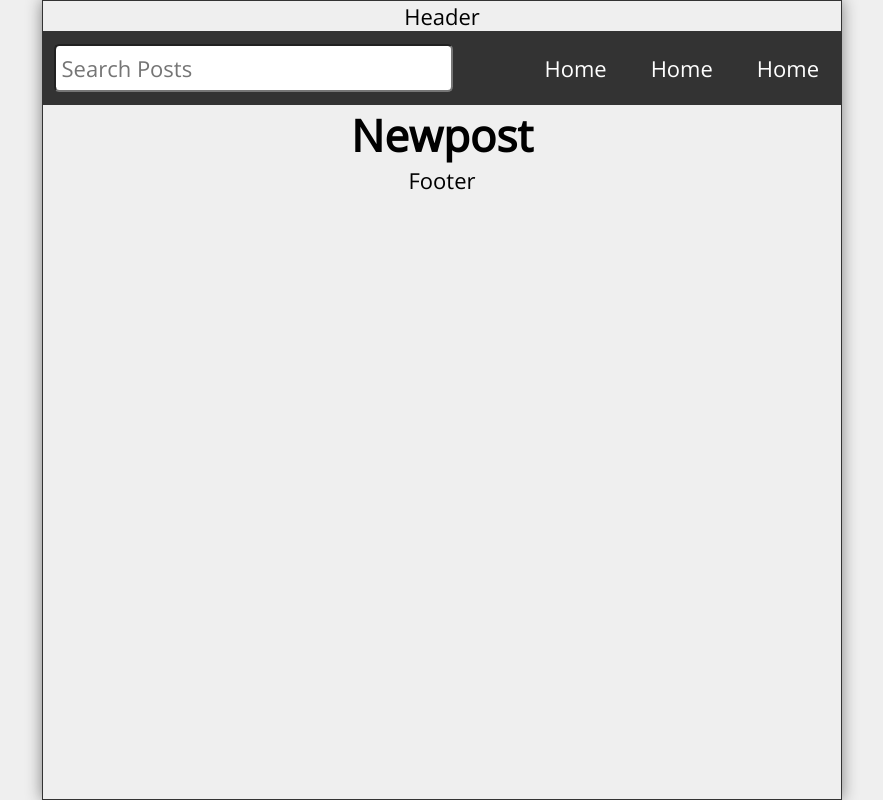
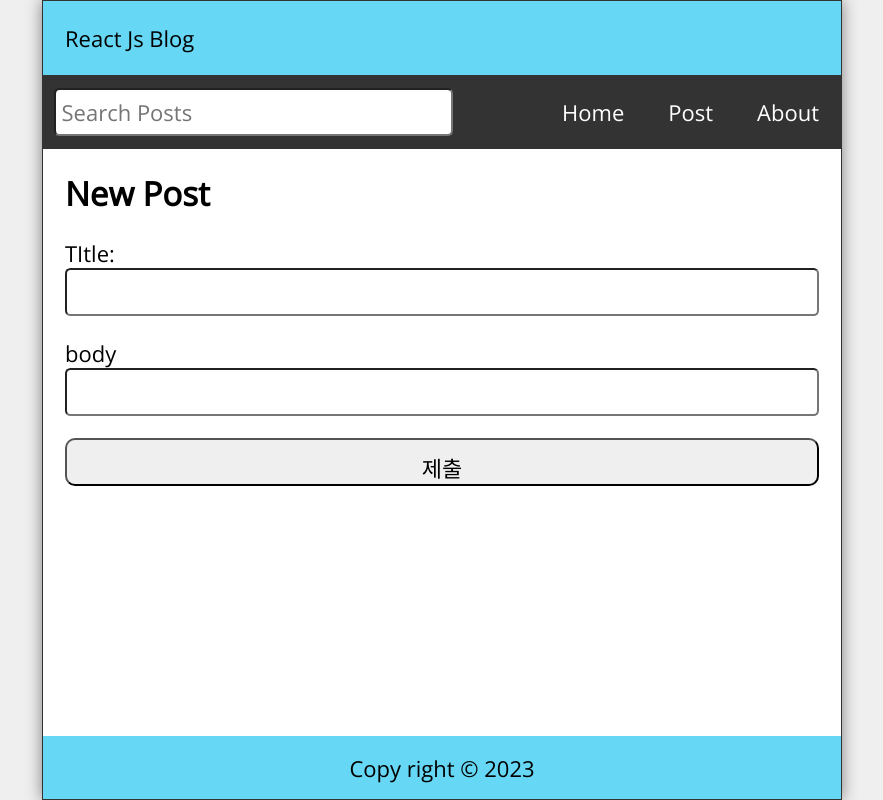
Before and after one commit to gksrjf1995/ReactTUtorial, a React (Create React App) app: page /newpost in a window 1280 px wide. Shown: the whole page, without its empty margins (198-1081 px from the left). Built offline with nearby package versions, Linux system fonts and the light colour scheme.

Commit message:
use react-router-dom

```diff
--- a/data/db.json
+++ b/data/db.json
@@ -1,19 +1,30 @@
+
+
 {
   "items": [
     {
       "id": 1,
-      "checked": false,
-      "item": "123"
+      "title": "My First Post",
+      "datetime": "July 01, 2021 11:17:36 AM",
+      "body": "Lorem ipsum dolor sit amet consectetur adipisicing elit. Quis consequatur expedita, assumenda similique non optio! Modi nesciunt excepturi corrupti atque blanditiis quo nobis, non optio quae possimus illum exercitationem ipsa!"
     },
     {
       "id": 2,
-      "checked": false,
-      "item": "123"
+      "title": "My 2nd Post",
+      "datetime": "July 01, 2021 11:17:36 AM",
+      "body": "Lorem ipsum dolor sit amet consectetur adipisicing elit. Quis consequatur expedita, assumenda similique non optio! Modi nesciunt excepturi corrupti atque blanditiis quo nobis, non optio quae possimus illum exercitationem ipsa!"
     },
     {
       "id": 3,
-      "checked": false,
-      "item": "123"
+      "title": "My 3rd Post",
+      "datetime": "July 01, 2021 11:17:36 AM",
+      "body": "Lorem ipsum dolor sit amet consectetur adipisicing elit. Quis consequatur expedita, assumenda similique non optio! Modi nesciunt excepturi corrupti atque blanditiis quo nobis, non optio quae possimus illum exercitationem ipsa!"
+    },
+    {
+      "id": 4,
+      "title": "My Fourth Post",
+      "datetime": "July 01, 2021 11:17:36 AM",
+      "body": "Lorem ipsum dolor sit amet consectetur adipisicing elit. Quis consequatur expedita, assumenda similique non optio! Modi nesciunt excepturi corrupti atque blanditiis quo nobis, non optio quae possimus illum exercitationem ipsa!"
     }
   ]
 }
--- a/package.json
+++ b/package.json
@@ -7,6 +7,8 @@
     "@testing-library/react": "^13.4.0",
     "@testing-library/user-event": "^13.5.0",
     "axios": "^1.3.4",
+    "data-fns": "^0.1.8",
+    "date-fns": "^2.29.3",
     "json-server": "^0.17.2",
     "react": "^18.2.0",
     "react-dom": "^18.2.0",
--- a/src/App.js
+++ b/src/App.js
@@ -6,50 +6,66 @@ import About from "./About";
 import Missing from "./Missing";
 import Postpage from "./Postpage";
 import Home from "./Home"
-import { Route, Routes } from "react-router-dom"
-import { useState } from "react";
-
+import { Route, Routes , useNavigate } from "react-router-dom"
+import { useEffect, useState } from "react";
+import { compareAsc, format } from 'date-fns'
+import api from "./api/posts";
 
 function App() {
 
+  const history = useNavigate();
   const [search , setSearch] = useState('');
   const [searchResults , setSearchResults] = useState([]);
-  const [post , setPost] = useState([
-    {
-      id: 1,
-      title: "My First Post",
-      datetime: "July 01, 2021 11:17:36 AM",
-      body: "Lorem ipsum dolor sit amet consectetur adipisicing elit. Quis consequatur expedita, assumenda similique non optio! Modi nesciunt excepturi corrupti atque blanditiis quo nobis, non optio quae possimus illum exercitationem ipsa!"
-    },
-    {
-      id: 2,
-      title: "My 2nd Post",
-      datetime: "July 01, 2021 11:17:36 AM",
-      body: "Lorem ipsum dolor sit amet consectetur adipisicing elit. Quis consequatur expedita, assumenda similique non optio! Modi nesciunt excepturi corrupti atque blanditiis quo nobis, non optio quae possimus illum exercitationem ipsa!"
-    },
-    {
-      id: 3,
-      title: "My 3rd Post",
-      datetime: "July 01, 2021 11:17:36 AM",
-      body: "Lorem ipsum dolor sit amet consectetur adipisicing elit. Quis consequatur expedita, assumenda similique non optio! Modi nesciunt excepturi corrupti atque blanditiis quo nobis, non optio quae possimus illum exercitationem ipsa!"
-    },
-    {
-      id: 4,
-      title: "My Fourth Post",
-      datetime: "July 01, 2021 11:17:36 AM",
-      body: "Lorem ipsum dolor sit amet consectetur adipisicing elit. Quis consequatur expedita, assumenda similique non optio! Modi nesciunt excepturi corrupti atque blanditiis quo nobis, non optio quae possimus illum exercitationem ipsa!"
-    }
-  ])
+  const [postTitle , setpostTitle] = useState();
+  const [postBody , setpostBody] = useState();
+
+
+
+
+
+  const [post , setPost] = useState([]);
+
+  const handleDelete = (id) => {
+    const postList = post.filter((item)=>{return item.id !== id});
+    setPost(postList);
+    history("/");
+  }
+
+  const handlesubmit = (e) => {
+    e.preventDefault();
+
+    const id = post.length ? post[post.length - 1].id + 1 : 1
+    const datetime = format(new Date(), "MMMM dd , yyyy pp");
+    // const newpost = {id , datetime , title : postTitle , body : postBody}
+    const allPost = [...post , {id , datetime , title : postTitle , body : postBody}]
+    console.log("das")
+    setPost(allPost);
+    setpostTitle("");
+    setpostBody("");
+    history("/");
+  }
+
+
+
+
+  useEffect(()=>{
+    const result = (post.filter((item)=>{
+      return item.body.toLowerCase().includes((search.toLowerCase())) ||
+      item.title.toLowerCase().includes((search.toLowerCase()))
+    }));
+    setSearchResults(result);
+    console.log("dsa")
+  },[search,post])
 
   return (
     <div className="App">
       <Header title={"React Js Blog"}/>
       <Nav search={search} setSearch={setSearch}/>
      <Routes>
-      <Route path="/" element={<Home post={post}/>}/>
+      <Route path="/" element={<Home post={searchResults}/>}/>
       <Route path="/about" element={<About/>}/>
-      <Route path="/newpost" element={<Newpost/>}/>
-      <Route path="/post/:id" element={<Postpage post={post}/>}/>
+      <Route path="/newpost" element={<Newpost handlesubmit={handlesubmit} setpostTitle={setpostTitle} setpostBody={setpostBody} postTitle={postTitle} postBody={postBody}/>}/>
+      <Route path="/post/:id" element={<Postpage post={post} handleDelete={handleDelete}/>}/>
       <Route path="*" element={<Missing/>}/>
      </Routes>
      <Footer/>
--- a/src/Footer.js
+++ b/src/Footer.js
@@ -1,8 +1,11 @@
 import React from 'react'
 
 const Footer = () => {
+  const today = new Date();
   return (
-    <div>Footer</div>
+    <footer className='Footer'>
+     <p>Copy right &copy; {today.getFullYear()}</p>
+    </footer>
   )
 }
 
--- a/src/Header.js
+++ b/src/Header.js
@@ -1,8 +1,8 @@
 import React from 'react'
 
-const Header = () => {
+const Header = ({title}) => {
   return (
-    <div>Header</div>
+    <div className='Header'>{title}</div>
   )
 }
 
--- a/src/Home.js
+++ b/src/Home.js
@@ -1,7 +1,7 @@
 import React from 'react'
 import Feed from './Feed'
 
-const Home = ({post}) => {
+const Home = ({post }) => {
   return (
     <main>
       {post.length ? <Feed post={post}/> : <p style={{marginTop : "2rem"}}>No posts to display</p>}
--- a/src/Missing.js
+++ b/src/Missing.js
@@ -1,8 +1,12 @@
 import React from 'react'
+import { Link } from 'react-router-dom'
 
 const Missing = () => {
   return (
-    <div>Missing</div>
+    <div className='Missing'>
+      <h2>Page not Found</h2>
+      <p><Link to="/">Plz go back Home</Link></p>
+    </div>
   )
 }
 
--- a/src/Nav.js
+++ b/src/Nav.js
@@ -10,8 +10,8 @@ const Nav = ({search , setSearch}) => {
       </form>
       <ul>
         <li><Link to="/">Home</Link></li>
-        <li><Link to="/about">Home</Link></li>
-        <li><Link to="/post">Home</Link></li>
+        <li><Link to="/newpost">Post</Link></li>
+        <li><Link to="/about">About</Link></li>
       </ul>
     </nav>
   )
--- a/src/Newpost.js
+++ b/src/Newpost.js
@@ -1,9 +1,24 @@
 import React from 'react'
 
-const Newpost = () => {
+const Newpost = ({ setpostTitle,
+  setpostBody,
+  postTitle,
+  postBody,
+  handlesubmit,
+ }) => {
+
+
   return (
-    <main>
-        <h1>Newpost</h1>
+    <main className='NewPost'>
+       <h2>New Post</h2>
+        <form className='newPostForm' onSubmit={handlesubmit}>
+          <label htmlFor='title' >TItle:</label>
+          <input id="title"type={"text"} onChange={e=>setpostTitle(e.target.value)} value={postTitle}/>
+          <label htmlFor='body' >body</label>
+          <input id="body"type={"text"} onChange={e=>setpostBody(e.target.value)} value={postBody}/>
+          <button type={"submit"} value="제출">제출</button>
+        </form>
+
     </main>
   )
 }
--- a/src/Post.jsx
+++ b/src/Post.jsx
@@ -9,8 +9,7 @@ const Post = ({post}) => {
             <p className='postDate'>{post.datetime}</p>
         </Link>
         <p className='postBody'>
-            {/* {post.body <= 25 ? post.body : `${post.body.slice(0,25)}...` }  */}
-            {post.body}
+            {post.body <= 25 ? post.body : `${post.body.slice(0,25)}...` }
         </p>
     </article>
   )
--- a/src/Postpage.js
+++ b/src/Postpage.js
@@ -14,7 +14,7 @@ const Postpage = ({ post , handleDelete}) => {
           <p className='postDate'>{data?.datatime || "없음"}</p>
           <p className='postBody'>{data?.body || "없음"}</p>
           {data === undefined ? <p><Link to="/">Back to Home</Link></p> : ""}
-          <button onClick={e=>handleDelete(data.id)}>Delete post</button>
+          {data?.datatime && <button onClick={e=>handleDelete(data.id)}>Delete post</button>}
         </>
         }
 
--- /dev/null
+++ b/src/api/posts.js
@@ -0,0 +1,5 @@
+import axios from "axios";
+
+export default axios.create({
+    baseURL : "http://localhost:3500"
+});
```
Also changed, not shown: 1 other file (tests, documents, lock files or other folders).
